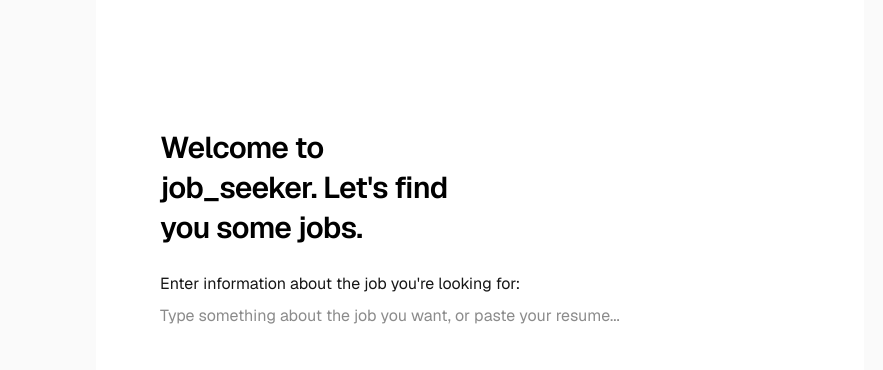
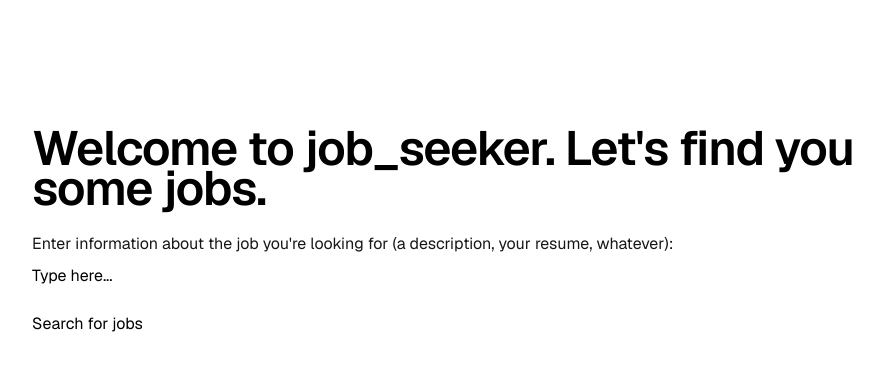
Before and after one commit to colivi1499/job_seeker, a Next.js app: page / in a window 1280 px wide. Shown: the top 370 px of the page, without its empty margins (160-1043 px from the left). Built offline with nearby package versions, Linux system fonts and the light colour scheme.

Commit message:
add submit button

```diff
--- a/app/page.tsx
+++ b/app/page.tsx
@@ -1,41 +1,52 @@
 "use client";
 import { useState } from "react";
 
-function TextInputExample() {
-  // 1. Initialize state to hold the input value
-  const [text, setText] = useState('');
-
-  // 2. Update state whenever the user types
-  const handleChange = (event: React.ChangeEvent<HTMLInputElement>) => {
-    setText(event.target.value);
-  };
-
+function UserInput({
+  text,
+  setText,
+}: {
+  text: string;
+  setText: (text: string) => void;
+}) {
   return (
     <div>
-      <label
-      htmlFor="user_description">Enter information about the job you're looking for:
+      <label htmlFor="user_description">
+        Enter information about the job you're looking for (a description,
+        your resume, whatever):
       </label>
+
       <input
         id="user_description"
         type="text"
         value={text}
-        onChange={handleChange}
-        placeholder="Type something about the job you want, or paste your resume..."
-        className="mt-2 w-full"
+        onChange={(event) => setText(event.target.value)}
+        placeholder="Type here..."
+        className="mt-2 w-full bg-white text-black placeholder:text-black"
       />
     </div>
   );
 }
 
 export default function Home() {
+  const [text, setText] = useState("");
+
+  function handleSubmit() {
+    console.log(text);
+  }
+
   return (
     <div className="flex flex-col flex-1 items-center justify-center bg-zinc-50 font-sans dark:bg-black">
-      <main className="flex flex-1 w-full max-w-3xl flex-col items-center justify-between py-32 px-16 bg-white dark:bg-black sm:items-start">
+      <main className="flex flex-1 w-full max-w-5xl flex-col items-center justify-between py-32 px-16 bg-white dark:bg-black sm:items-start">
         <div className="flex flex-col items-center gap-6 text-center sm:items-start sm:text-left">
-          <h1 className="max-w-xs text-3xl font-semibold leading-10 tracking-tight text-black dark:text-zinc-50">
+          <h1 className="max-w text-5xl font-semibold leading-10 tracking-tight text-black dark:text-zinc-50">
             Welcome to job_seeker. Let's find you some jobs.
           </h1>
-          <TextInputExample />
+
+          <UserInput text={text} setText={setText} />
+
+          <button className="bg-white text-black" onClick={handleSubmit}>
+            Search for jobs
+          </button>
         </div>
       </main>
     </div>
```
